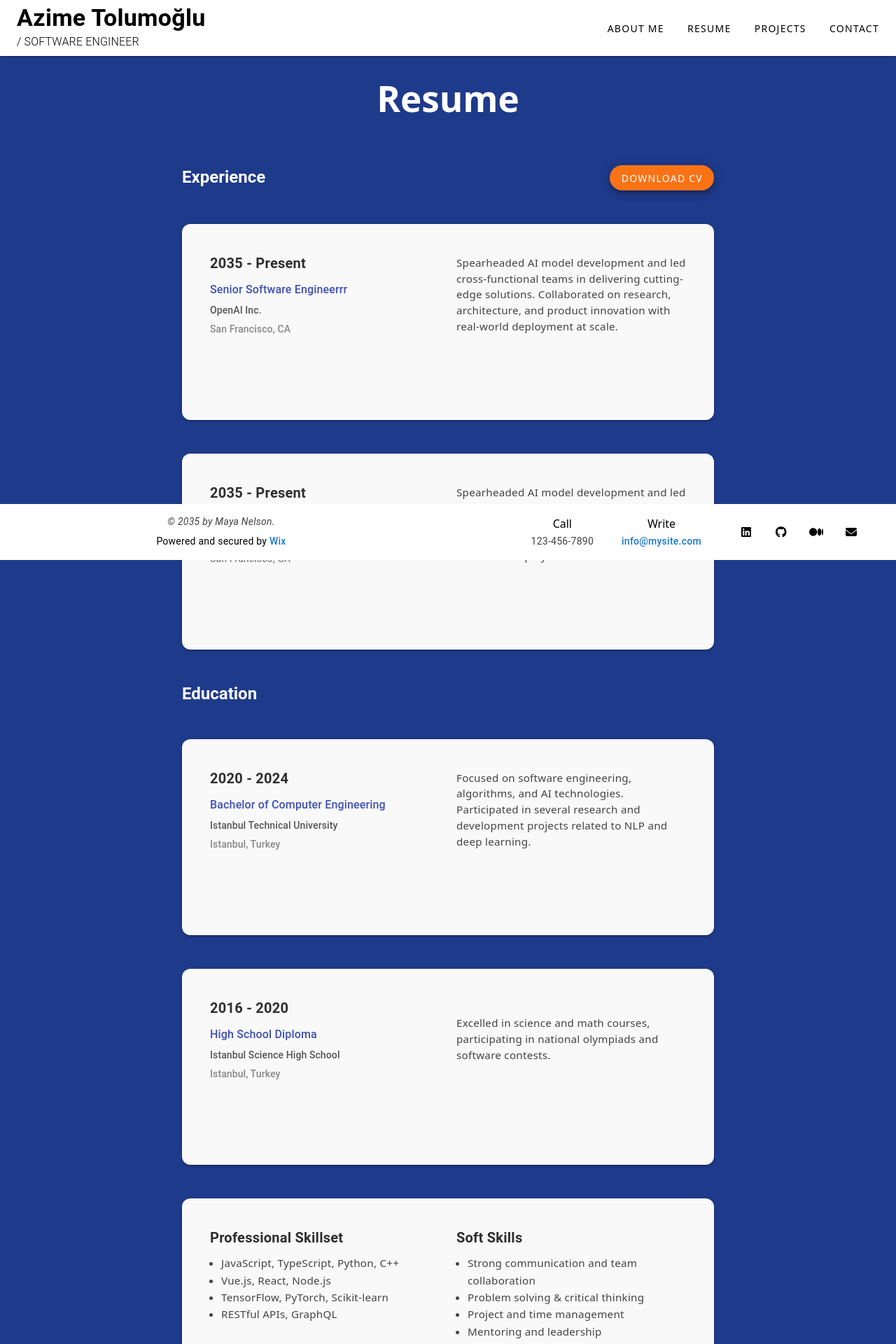
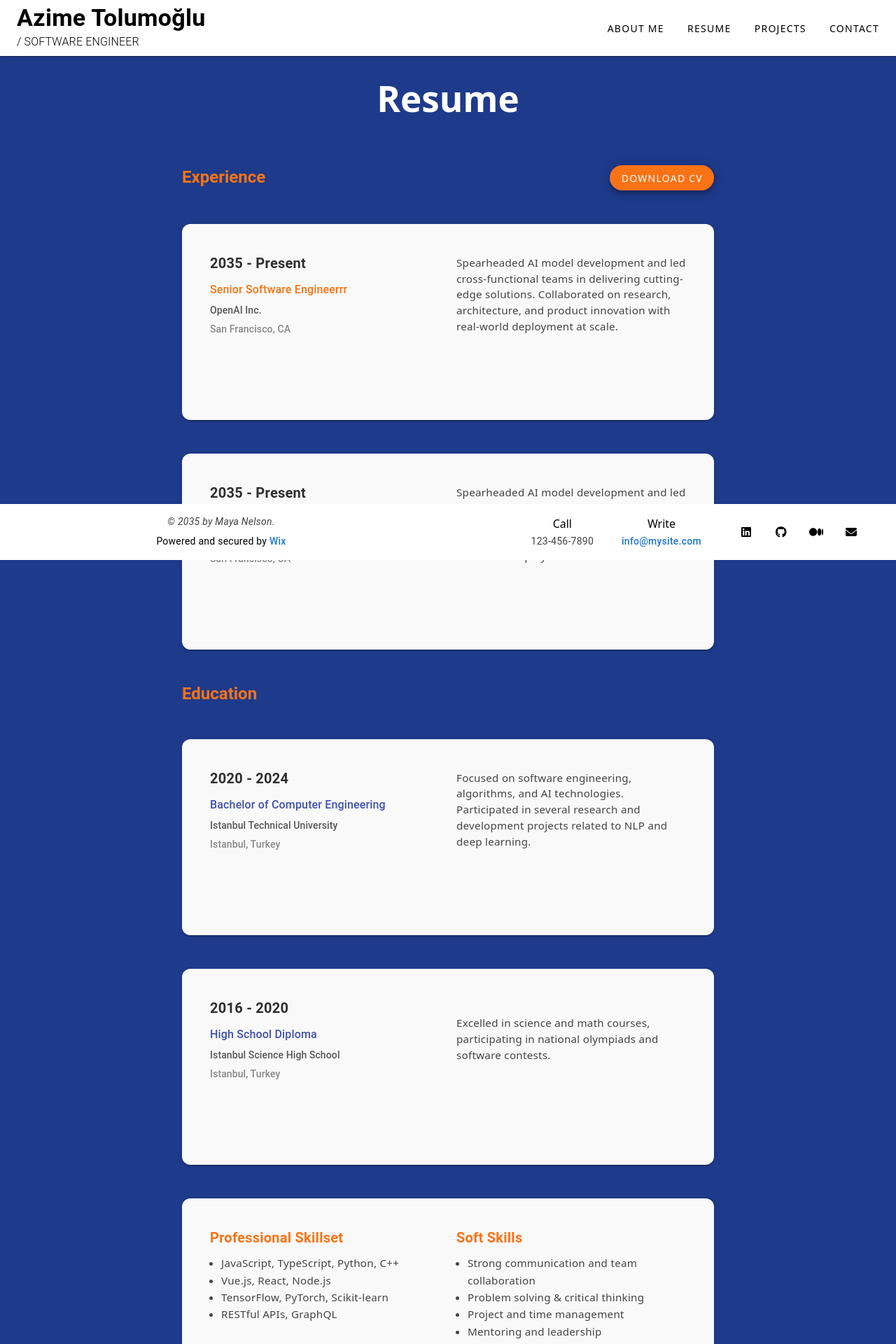
Before and after one commit to TOLUMOGLU/VUeMyWeb, a Vue app: page /resume in a window 1280 px wide. Shown: the top 1920 px of the page at 70% size. Built offline with nearby package versions, Linux system fonts and the light colour scheme.

Commit message:
api ile bağlanılması gereken son uı

```diff
--- a/src/views/Projects.vue
+++ b/src/views/Projects.vue
@@ -18,7 +18,7 @@
           <v-card-text>
             <v-row>
               <v-col cols="12" md="6" class="pa-6 text-left">
-                <h3 class="text-h6 font-weight-bold mb-2" style="color: #2e2e2e;">{{ project.title }}</h3>
+                <h3 class="text-h6 font-weight-bold mb-2" style="color: #F97316;">{{ project.title }}</h3>
                 <div class="text-subtitle-1 font-weight-medium mb-1" style="color: #3f51b5;">
                   {{ project.role }}
                 </div>
--- a/src/views/Resume.vue
+++ b/src/views/Resume.vue
@@ -7,7 +7,7 @@
       <v-col cols="12" md="10" lg="8" class="mb-6">
         <v-row align="center">
           <v-col cols="12" md="6" class="d-flex justify-start">
-            <h2 class="text-white font-weight-bold text-h5">Experience</h2>
+            <h2 class="font-weight-bold text-h5" style="color: #F97316;">Experience</h2>
           </v-col>
           <v-col cols="12" md="6" class="d-flex justify-end">
             <v-btn
@@ -33,7 +33,7 @@
                   <h3 class="text-h6 font-weight-bold mb-2" style="color: #2e2e2e;">
                     2035 - Present
                   </h3>
-                  <div class="text-subtitle-1 font-weight-medium mb-1" style="color: #3f51b5;">
+                  <div class="text-subtitle-1 font-weight-medium mb-1" style="color: #F97316;">
                     Senior Software Engineerrr
                   </div>
                   <div class="text-subtitle-2 mb-1" style="color: #555;">
@@ -64,7 +64,7 @@
                   <h3 class="text-h6 font-weight-bold mb-2" style="color: #2e2e2e;">
                     2035 - Present
                   </h3>
-                  <div class="text-subtitle-1 font-weight-medium mb-1" style="color: #3f51b5;">
+                  <div class="text-subtitle-1 font-weight-medium mb-1" style="color: #F97316;">
                     Senior Software Enginee
                   </div>
                   <div class="text-subtitle-2 mb-1" style="color: #555;">
@@ -89,7 +89,7 @@
       <v-col cols="12" md="10" lg="8" class="mb-6">
         <v-row align="center">
           <v-col cols="12" md="6" class="d-flex justify-start">
-            <h2 class="text-white font-weight-bold text-h5">Education</h2>
+            <h2 class="font-weight-bold text-h5" style="color: #F97316;">Education</h2>
           </v-col>
         </v-row>
       </v-col>
@@ -131,7 +131,7 @@
           <v-card-text>
             <v-row>
               <v-col cols="12" md="6" class="text-left">
-                <h3 class="text-h6 font-weight-bold mb-2" style="color: #2e2e2e;">Professional Skillset</h3>
+                <h3 class="text-h6 font-weight-bold mb-2" style="color: #F97316;">Professional Skillset</h3>
                 <ul style="padding-left: 1rem; color: #444; font-size: 0.95rem; line-height: 1.6;">
                   <li>JavaScript, TypeScript, Python, C++</li>
                   <li>Vue.js, React, Node.js</li>
@@ -140,7 +140,7 @@
                 </ul>
               </v-col>
               <v-col cols="12" md="6" class="text-left">
-                <h3 class="text-h6 font-weight-bold mb-2" style="color: #2e2e2e;">Soft Skills</h3>
+                <h3 class="text-h6 font-weight-bold mb-2" style="color: #F97316;">Soft Skills</h3>
                 <ul style="padding-left: 1rem; color: #444; font-size: 0.95rem; line-height: 1.6;">
                   <li>Strong communication and team collaboration</li>
                   <li>Problem solving & critical thinking</li>
```
